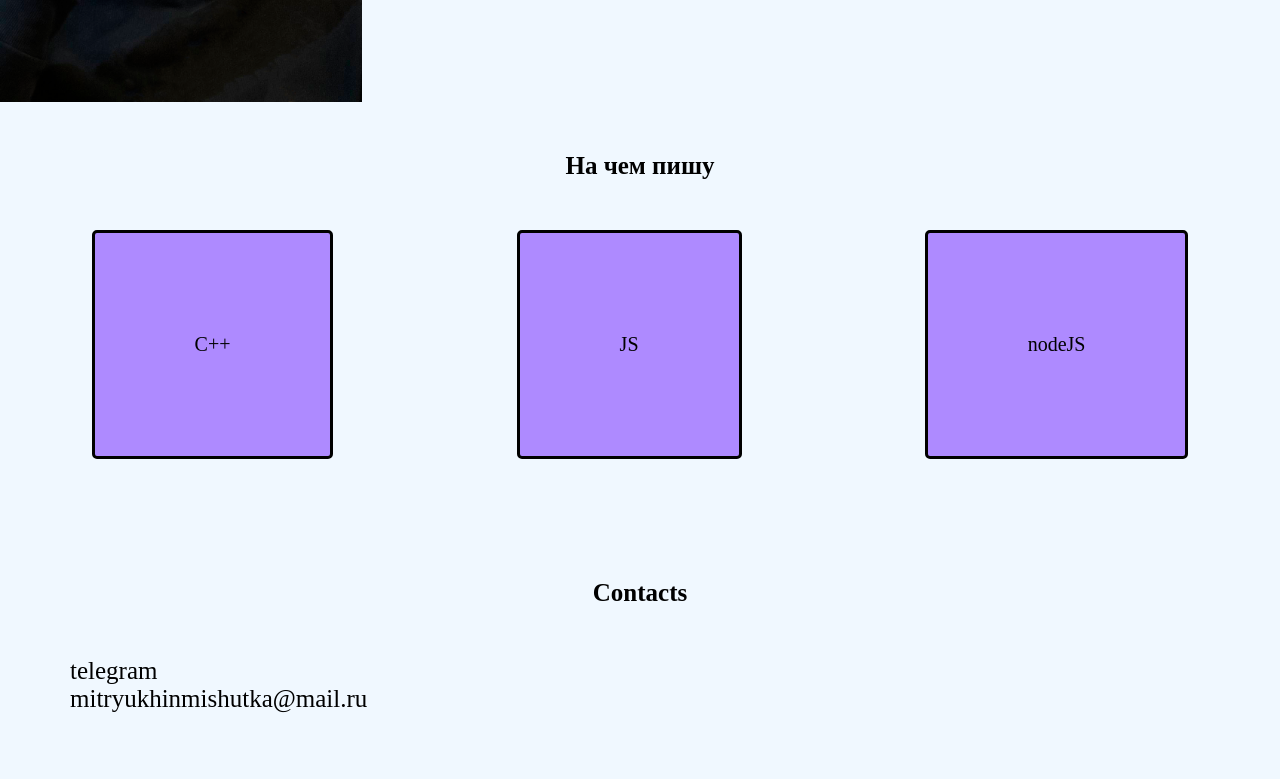
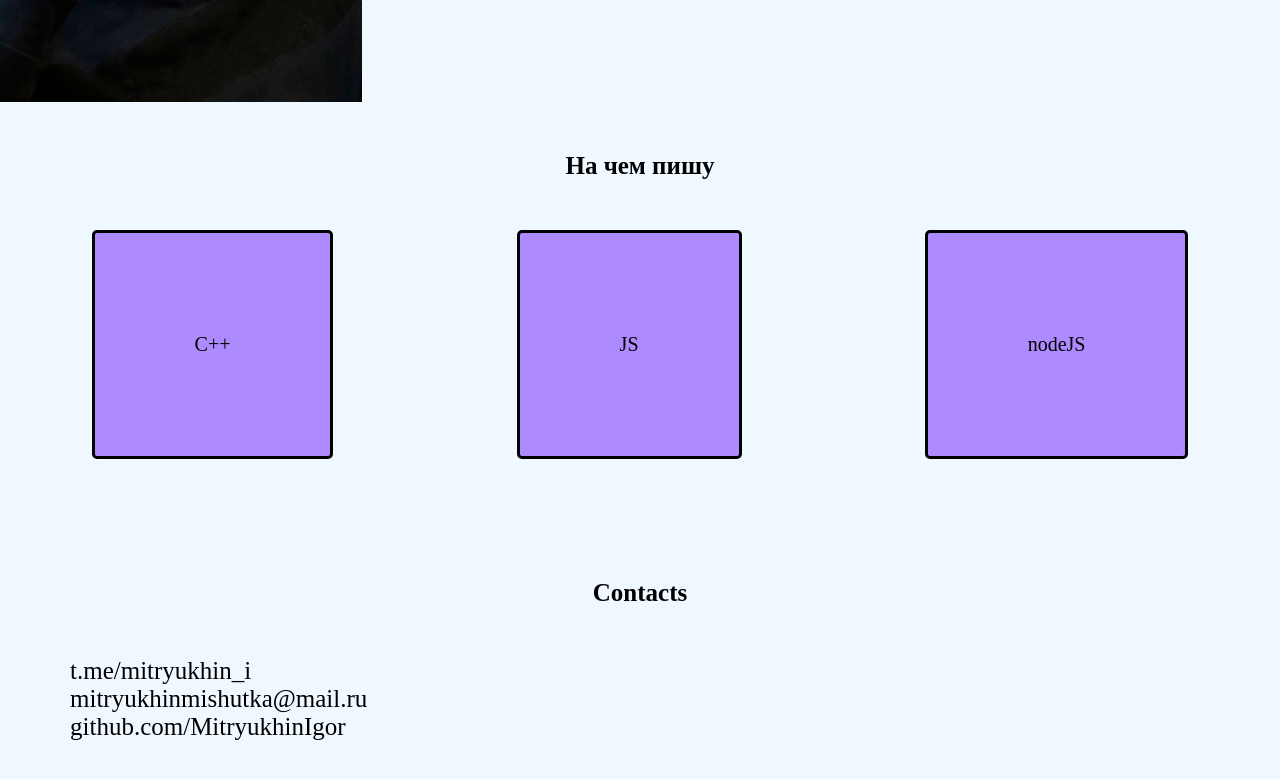
Before and after one commit to MitryukhinIgor/mitryukhinigor.github.io, a plain HTML site: page index.html in a window 1280 px wide. Shown: the part 440-1219 px from the top of the page. Drawn offline with Linux system fonts and the light colour scheme.

Commit message:
Update index.html

```diff
--- a/index.html
+++ b/index.html
@@ -59,8 +59,9 @@
 
         <div class="contacts" id="contacts">
             <div class = "headline">Contacts</div>
-           <a class = "contacts_link" href="https://t.me/mitryukhin_i">telegram</a>
+           <a class = "contacts_link" href="https://t.me/mitryukhin_i">t.me/mitryukhin_i</a>
            <a class = "contacts_link" href="mailto:mitryukhinmishutka@mail.ru">mitryukhinmishutka@mail.ru</a>
+           <a class = "contacts_link" href="https://github.com/MitryukhinIgor/">github.com/MitryukhinIgor</a>
 
         </div>
     </div>
```
